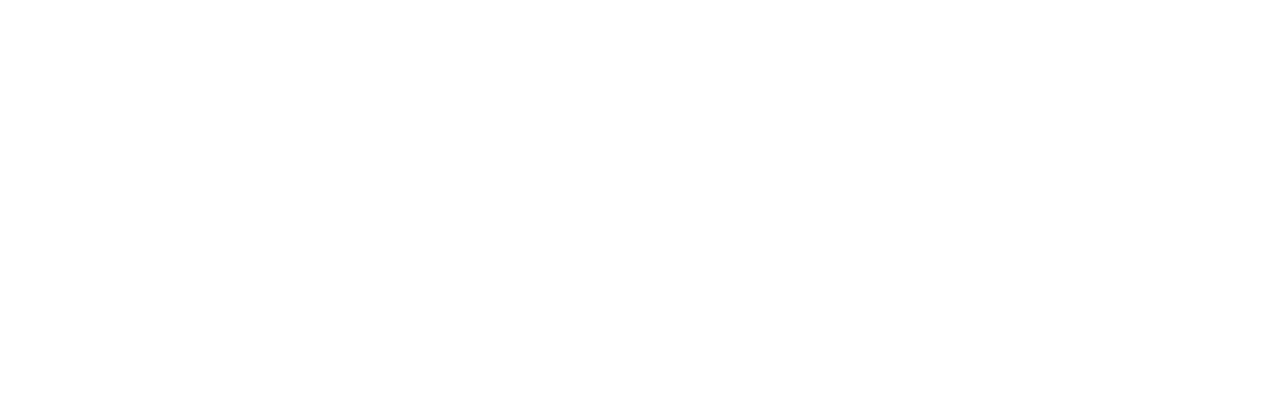
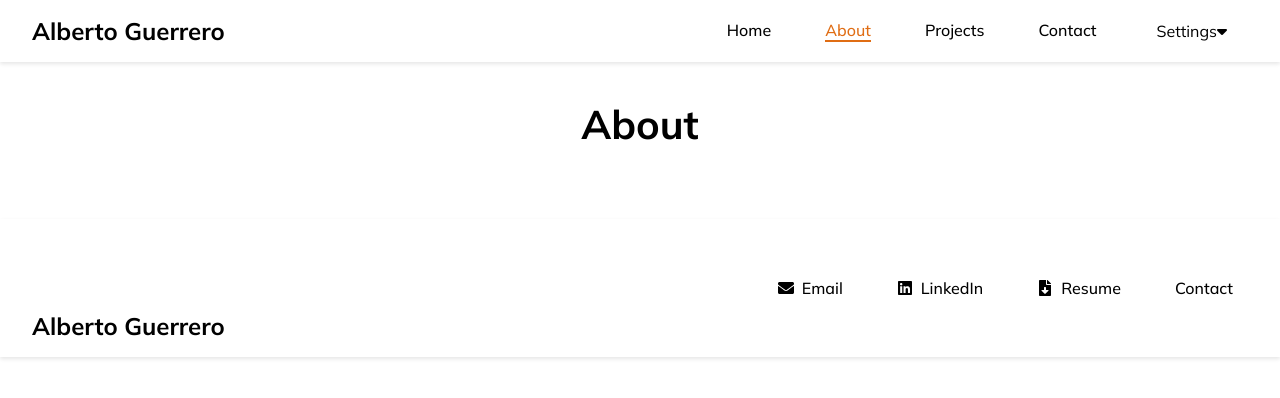
Before and after one commit to AlbertoSGuerrero/AlbertoSGuerrero.github.io, a React (Create React App) app in the folder frontend/: page /about in a window 1280 px wide. Before the commit this address had no page. Shown: the top 398 px of the page. Built offline with nearby package versions, Linux system fonts and the light colour scheme; a web font is replaced by a local one.

Commit message:
Checkpoint

```diff
--- a/frontend/src/App.js
+++ b/frontend/src/App.js
@@ -1,6 +1,7 @@
 import './App.css';
 import { BrowserRouter, Routes, Route } from "react-router-dom";
 import Homepage from './pages/homepage/Homepage';
+import About from './pages/about/About'
 
 
 const App = () => {
@@ -9,6 +10,7 @@
             <Routes>
               <Route>
                 <Route path="/" element={<Homepage />} />
+                <Route path="about" element={<About />} />
               </Route>
             </Routes>
       </BrowserRouter>
--- a/frontend/src/components/Footer.css
+++ b/frontend/src/components/Footer.css
@@ -6,6 +6,7 @@
 
   .footer-container {
     display: flex;
+    flex-shrink: 0;
     align-items: center;
     justify-content: space-between;
     flex-wrap: wrap;
--- a/frontend/src/components/Navbar.css
+++ b/frontend/src/components/Navbar.css
@@ -33,3 +33,49 @@
   color: #e06d14;
   border-bottom: 2px solid #e06d14;
 }
+
+
+/* The dropdown container */
+.dropdown {
+  float: left;
+  overflow: hidden;
+}
+
+/* Dropdown button */
+.dropdown .dropbtn {
+  font-size: 16px;
+  border: none;
+  outline: none;
+  color: inherit;
+  background-color: inherit;
+  font-family: inherit; /* Important for vertical align on mobile phones */
+  margin: 0; /* Important for vertical align on mobile phones */
+}
+
+
+/* Dropdown content (hidden by default) */
+.dropdown-content {
+  display: none;
+  position: absolute;
+  box-shadow: 0px 8px 16px 0px rgba(0,0,0,0.2);
+  z-index: 1;
+}
+
+/* Links inside the dropdown */
+.dropdown-content a {
+  float: none;
+  color: black;
+  text-decoration: none;
+  display: block;
+  text-align: left;
+}
+
+/* Add a grey background color to dropdown links on hover */
+.dropdown-content a:hover {
+  background-color: #ddd;
+}
+
+/* Show the dropdown menu on hover */
+.dropdown:hover .dropdown-content {
+  display: block;
+}
--- a/frontend/src/components/Navbar.js
+++ b/frontend/src/components/Navbar.js
@@ -1,9 +1,23 @@
-import React from "react";
+import React, { useState, useEffect } from 'react';
 import { NavLink, useNavigate } from "react-router-dom";
 import "./Navbar.css";
 import "../styles/global.css";
 
 function Navbar() {
+
+  const [theme, setTheme] = useState(localStorage.getItem("theme") || "light");
+
+  // Apply theme on mount
+  useEffect(() => {
+    document.documentElement.setAttribute("data-theme", theme);
+  }, [theme]);
+
+  // Toggle dark mode
+  const toggleTheme = () => {
+    const newTheme = theme === "light" ? "dark" : "light";
+    setTheme(newTheme);
+    localStorage.setItem("theme", newTheme); // Save preference
+  };
 
   return (
 <nav className="navbar">
@@ -32,6 +46,18 @@
           Contact
         </NavLink>
       </li>
+      <li>
+      <div class="dropdown">
+      <button class="dropbtn">Settings
+        <i class="fa fa-caret-down"></i>
+      </button>
+      <div class="dropdown-content">
+        <button className="theme-toggle" onClick={toggleTheme}>
+          {theme === "light" ? "🌙 Dark Mode" : "☀️ Light Mode"}
+        </button>
+      </div>
+      </div>
+      </li>
     </ul>
   </div>
 </nav>
--- /dev/null
+++ b/frontend/src/pages/about/About.js
@@ -0,0 +1,15 @@
+import React from "react";
+import Layout from "../../components/Layout";
+import "../../styles/global.css";
+
+const About = () => {
+  return (
+    <Layout >
+    <div className="homepage-container">
+      <h1>About</h1>
+    </div>
+    </Layout>
+  );
+};
+
+export default About;
--- a/frontend/src/pages/homepage/Homepage.js
+++ b/frontend/src/pages/homepage/Homepage.js
@@ -1,4 +1,4 @@
-import React, { useState, useEffect } from 'react';
+import React from 'react';
 import Layout from "../../components/Layout";
 import "../../styles/global.css";
 import "./Homepage.css"
@@ -20,22 +20,6 @@
 ];
 
 const Homepage = () => {
-
-  const [theme, setTheme] = useState(localStorage.getItem("theme") || "light");
-
-  // Apply theme on mount
-  useEffect(() => {
-    document.documentElement.setAttribute("data-theme", theme);
-  }, [theme]);
-
-  // Toggle dark mode
-  const toggleTheme = () => {
-    const newTheme = theme === "light" ? "dark" : "light";
-    setTheme(newTheme);
-    localStorage.setItem("theme", newTheme); // Save preference
-  };
-
-
   return (
     <Layout>
       <div className="homepage-container">
@@ -44,9 +28,6 @@
         <h3>Mechanical Engineering at The University of Texas at Austin</h3>
         </div>
         <div>
-        <button className="theme-toggle" onClick={toggleTheme}>
-          {theme === "light" ? "🌙 Dark Mode" : "☀️ Light Mode"}
-        </button>
         </div>
         <div>
         {/* Swiper Carousel */}
--- a/frontend/src/styles/global.css
+++ b/frontend/src/styles/global.css
@@ -64,24 +64,14 @@
 
 
 .theme-toggle {
-    position: fixed;
-    bottom: 20px; /* Move to bottom */
-    right: 20px; /* Keep aligned to right */
     background: var(--primary-color);
     color: white;
     border: none;
-    padding: 10px 15px;
-    border-radius: 8px;
     cursor: pointer;
     font-size: 14px;
     box-shadow: 0 4px 6px rgba(0, 0, 0, 0.2);
     transition: background 0.3s, transform 0.2s;
   }
-
-  /* Optional: Button hover effect */
-.theme-toggle:hover {
-    transform: scale(1.05);
-}
 
 
 p {
```
Also changed, not shown: frontend/src/pages/about/About.css (added).
